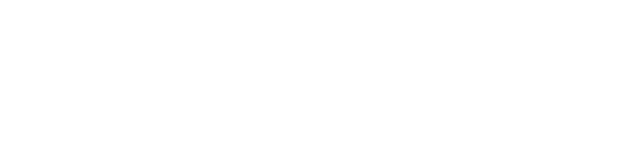
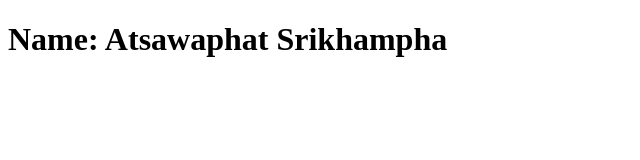
Before and after one commit to SigmaSeskel/ATS_Branch-switch, a plain HTML site: page Website-Project/index.html in a window 1280 px wide. Shown: the whole page, without its empty margins (0-640 px from the left). Drawn offline with Linux system fonts and the light colour scheme.

```diff
--- a/Website-Project/index.html
+++ b/Website-Project/index.html
@@ -6,6 +6,6 @@
     <title>My website</title>
 </head>
 <body>
-
+    <h1>Name: Atsawaphat Srikhampha</h1>
 </body>
 </html>
```
